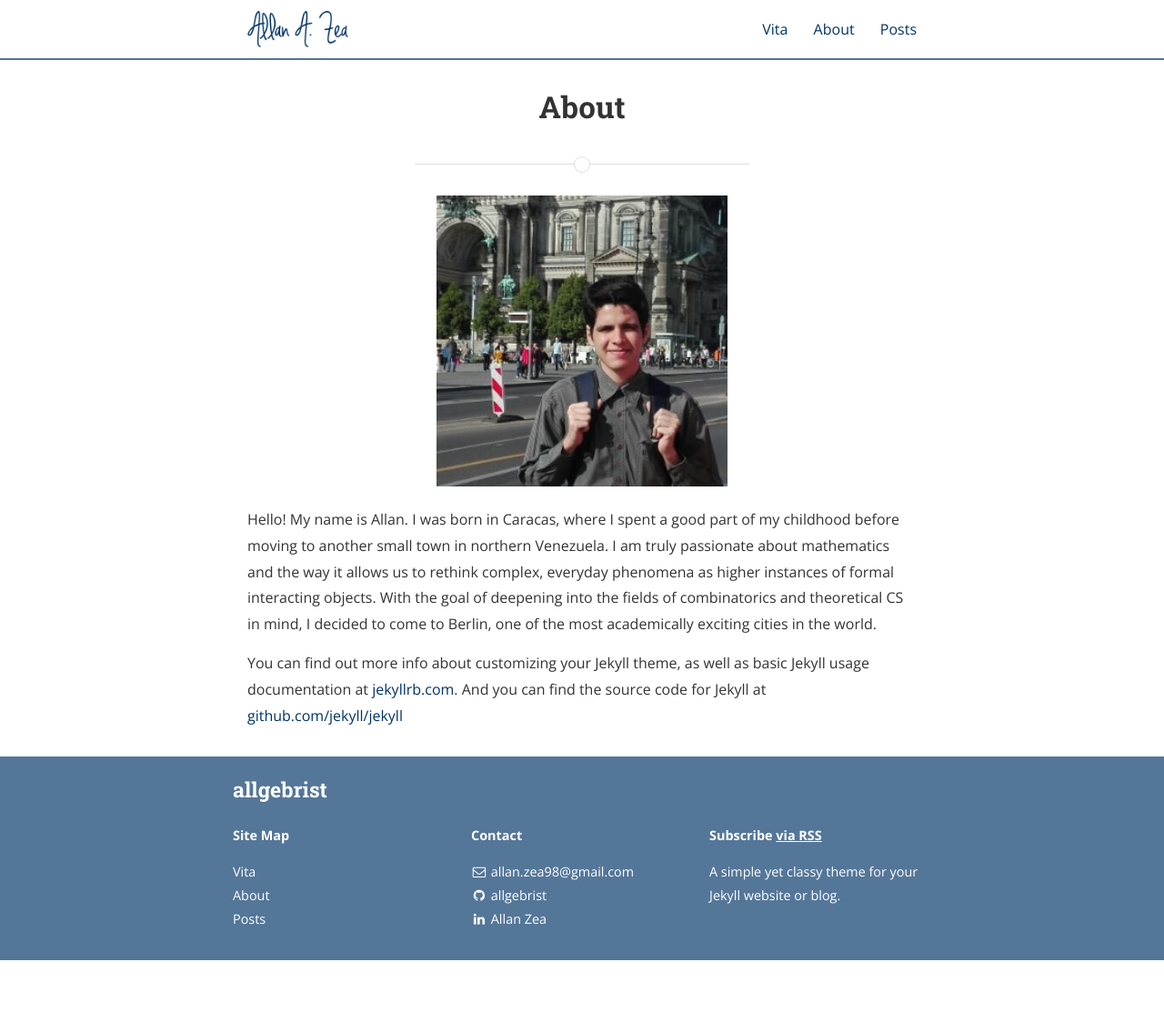
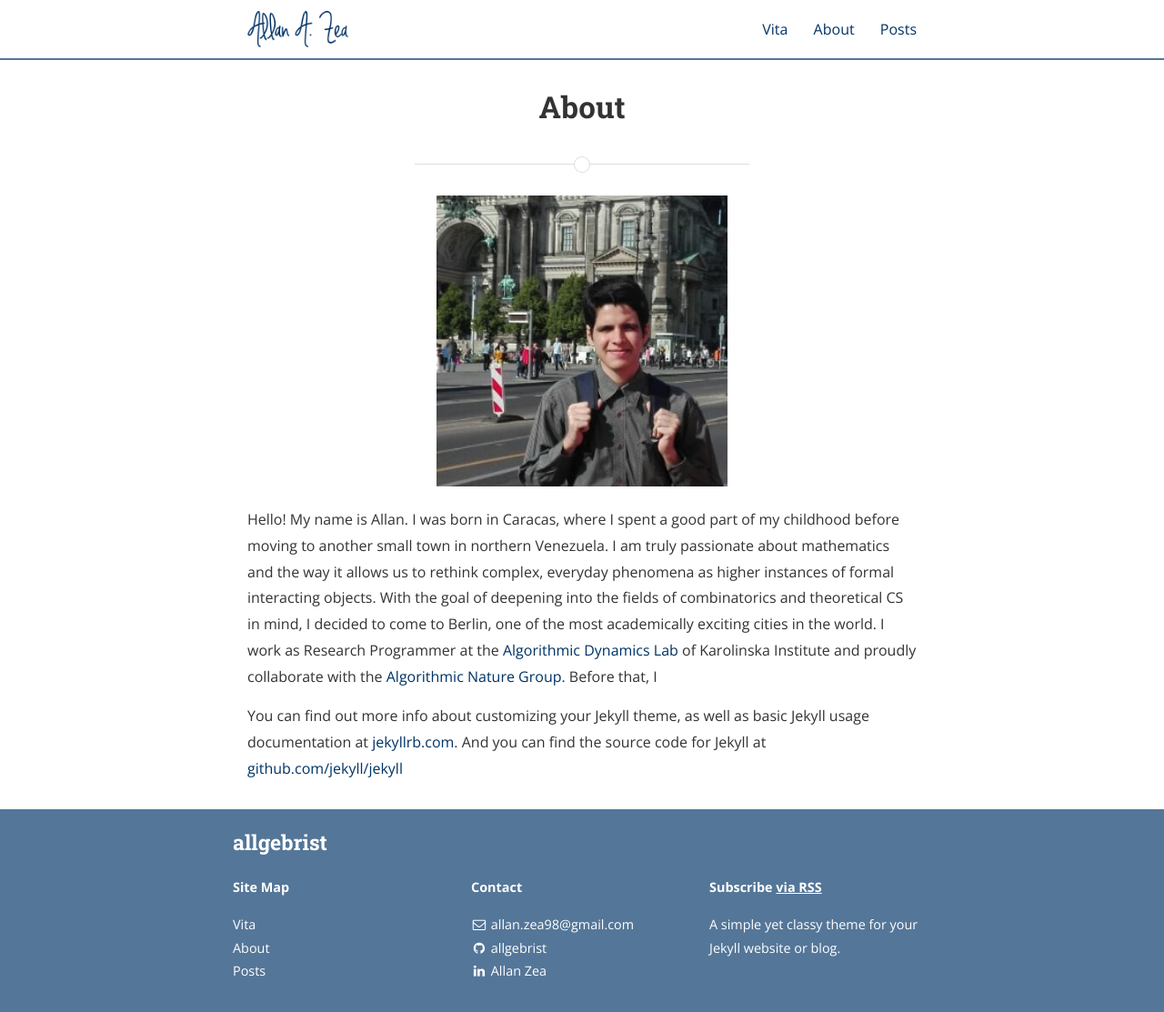
Before and after one commit to allgebrist/allgebrist.github.io, a Jekyll site: the page built from about.md, in a window 1280 px wide. Shown: the whole page at 91% size. Built offline with Jekyll 4.4.1, drawn with Linux system fonts in a browser that asks for light colours; nearby versions of some CDN libraries; before the commit the page ends 1056 px from its top, so only the background shows below that.

Commit message:
Update about.md

```diff
--- a/about.md
+++ b/about.md
@@ -6,7 +6,7 @@ permalink: /about/
 
 <img src="{{ site.baseurl }}/assets/me.png" title="Profile Picture" class="profile">
 
-Hello! My name is Allan. I was born in Caracas, where I spent a good part of my childhood before moving to another small town in northern Venezuela. I am truly passionate about mathematics and the way it allows us to rethink complex, everyday phenomena as higher instances of formal interacting objects. With the goal of deepening into the fields of combinatorics and theoretical CS in mind, I decided to come to Berlin, one of the most academically exciting cities in the world.
+Hello! My name is Allan. I was born in Caracas, where I spent a good part of my childhood before moving to another small town in northern Venezuela. I am truly passionate about mathematics and the way it allows us to rethink complex, everyday phenomena as higher instances of formal interacting objects. With the goal of deepening into the fields of combinatorics and theoretical CS in mind, I decided to come to Berlin, one of the most academically exciting cities in the world. I work as Research Programmer at the [Algorithmic Dynamics Lab](https://www.algorithmicdynamics.net/) of Karolinska Institute and proudly collaborate with the [Algorithmic Nature Group](https://algorithmicnature.org/). Before that, I
 
 
 
```
